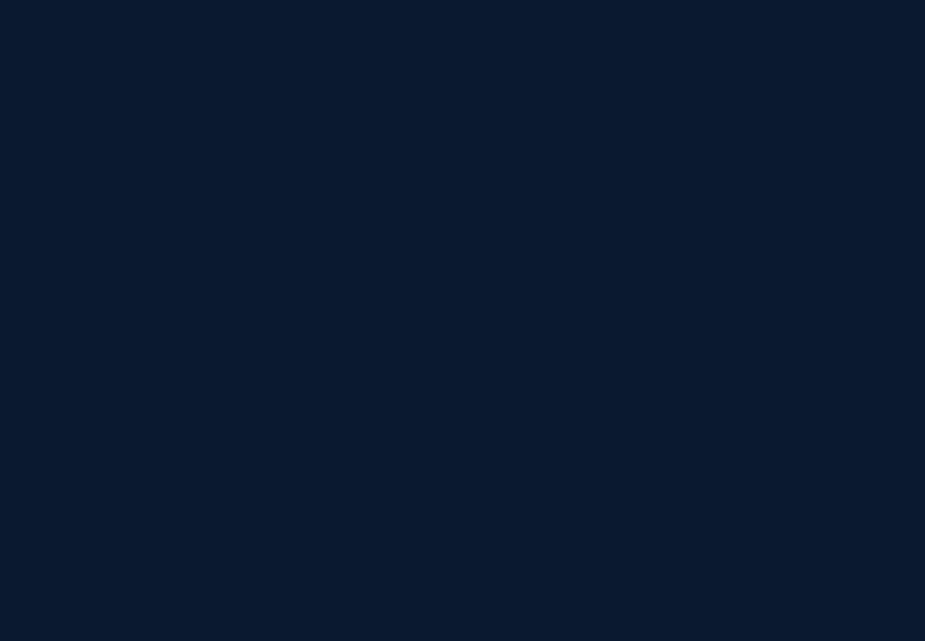
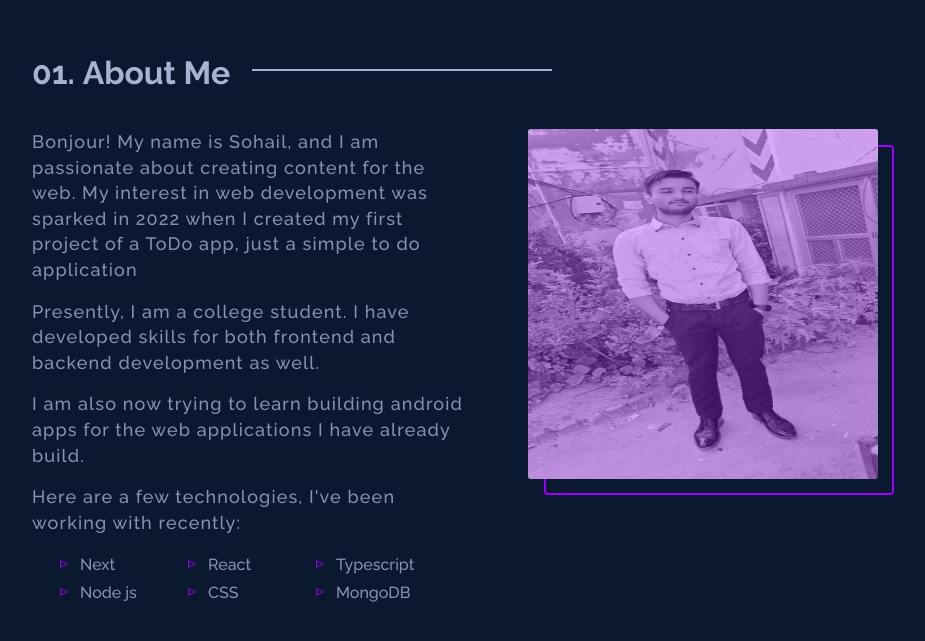
Before and after one commit to 365-Code/Portfolio, a Next.js app: page / in a window 1280 px wide. Shown: the part 1007-1648 px from the top of the page, without its empty margins (208-1133 px from the left). Before the commit the page ends 826 px from the top, so only its background shows below. Built offline with nearby package versions, Linux system fonts and the light colour scheme.

Commit message:
about section completed

```diff
--- a/app/components/Logo.tsx
+++ b/app/components/Logo.tsx
@@ -16,7 +16,7 @@ function Logo() {
           /> */}
 
           <g id="K" transform="translate(30.000000, 70.000000)">
-          <text className={`${firaCode.className} font-medium`} fill="currentColor" font-size="60" font-weight="300">
+          <text className={`${firaCode.className} font-medium`} fill="currentColor" fontSize="60" fontWeight="300">
             <tspan x="0" y="0">
             S</tspan>
             </text>
--- a/app/page.tsx
+++ b/app/page.tsx
@@ -4,12 +4,16 @@ import Navbar from './sections/Navbar'
 import SocialIcons from './components/SocialIcons'
 import Email from './components/Email'
 import Hero from './sections/Hero'
+import About from './sections/About'
 
 const Home = () => {
   return (
     <div className='app'>
       <Navbar/>
+      <main>
       <Hero/>
+      <About/>
+      </main>
       <SocialIcons/>
       <Email/>
     </div>
--- /dev/null
+++ b/app/scss/sections/_about.scss
@@ -0,0 +1,108 @@
+.about{
+    margin: 15rem 0;
+    .title{
+        color: var(--lightest-slate);
+        position: relative;
+        h2{
+            margin-bottom: 2rem;
+            font-size: var(--tx2large);
+            font-weight: 700;
+            &::before{
+                counter-increment: title;
+                content: "0" counter(title) ".";
+                margin-right: 0.5rem;
+                border: var(--theme-color)
+            }
+            &::after{
+                content: "";
+                display: block;
+                position: absolute;
+                top: 20px;
+                width: 300px;
+                background-color: var(--lightest-slate);
+                height: 2px;
+                margin-left: 220px;
+            }
+        }
+    }
+    &-grid{
+        display: grid;
+        grid-template-columns: 60% 40%;;
+        gap: 1rem;
+        &-info{
+            display: flex;
+            flex-direction: column;
+            gap: 1rem;
+            &-text{
+                color: var(--slate);
+                margin-right: 10%;
+                font-size: var(--tlarge);
+                letter-spacing: 0.07rem;
+                line-height: 1.6rem;
+                font-weight: 500;
+            }
+            &-list{
+                display: grid;
+                grid-template-columns: repeat(3, 1fr);
+                list-style-type: none;
+                padding: 0 3rem;
+                &-item{
+                    line-height: 1.7rem;
+                    font-weight: 500;
+                    font-size: var(--tbase);
+                    color: var(--slate);
+                    position: relative;
+                    &::before{
+                        content: "▹";
+                        position: absolute;
+                        left: -20px;
+                        color: var(--theme-color);
+                        top: 6px;
+                        line-height: 12px;
+
+                    }
+                }
+            }
+        }
+        &-photo{
+            @apply relative w-max h-max;
+
+            &:hover{
+                .overlay{
+                    background-color: #00000000
+                }
+                .overlay-border{
+                    top: 0.5rem;
+                    left: 0.5rem;
+
+                }
+                img{
+                    filter: none
+                }
+            }
+
+            .overlay{
+                @apply z-[1] absolute w-[350px] h-[350px] bg-[#9d00ff4d] rounded;
+                transition: 0.3s ease-in-out;
+            }
+
+            .overlay-border{
+                @apply z-[-3] h-full w-full absolute rounded;
+                border: 2px solid var(--theme-color);
+                top: 1rem;
+                left: 1rem;
+                transition: 0.3s ease-in-out;
+            }
+            &-container{
+                @apply relative w-[350px] h-[350px] object-cover;
+                img{
+                    z-index: 0;
+                    filter: grayscale(100%);
+                    transition: 0.3s ease-in-out;
+                    border-radius: 0.2rem;
+
+                }
+            }
+        }
+    }
+}
--- a/app/scss/sections/_index.scss
+++ b/app/scss/sections/_index.scss
@@ -1,2 +1,3 @@
 @import "navbar";
 @import "hero";
+@import "about";
--- /dev/null
+++ b/app/sections/About.tsx
@@ -0,0 +1,52 @@
+import Image from 'next/image'
+import React from 'react'
+import sohail from "@/public/sohail.jpeg"
+import { Raleway } from 'next/font/google'
+
+const raleway = Raleway({subsets:['latin']})
+const About = () => {
+  return (
+
+    <div id='about' className='about'>
+        <div className={`title ${raleway.className}`}>
+            <h2>About Me</h2>
+        </div>
+        <div className="about-grid">
+            <div className="about-grid-info">
+                <p className={`about-grid-info-text ${raleway.className}`}>
+                    Bonjour! My name is Sohail, and I am passionate about creating content for the web. My interest in web development was sparked in 2022 when I created my first project of a ToDo app, just a simple to do application
+                </p>
+                <p className={`about-grid-info-text ${raleway.className}`}>
+                    Presently, I am a college student. I have developed skills for both frontend and backend development as well.
+                </p>
+                <p className={`about-grid-info-text ${raleway.className}`}>
+                  I am also now trying to learn building android apps for the web applications I have already build.
+                </p>
+                {/* <p className="about-grid-info-text">
+
+                </p> */}
+                <p className={`about-grid-info-text ${raleway.className}`}>
+                    Here are a few technologies, I&apos;ve been working with recently:
+                </p>
+                <ul className={`about-grid-info-list ${raleway.className}`}>
+                    <li className="about-grid-info-list-item">Next</li>
+                    <li className="about-grid-info-list-item">React</li>
+                    <li className="about-grid-info-list-item">Typescript</li>
+                    <li className="about-grid-info-list-item">Node js</li>
+                    <li className="about-grid-info-list-item">CSS</li>
+                    <li className="about-grid-info-list-item">MongoDB</li>
+                </ul>
+            </div>
+            <div className="about-grid-photo">
+                <div className="overlay"></div>
+                <div className="overlay-border"></div>
+                <div className="about-grid-photo-container">
+                    <Image src={sohail} alt='sohail' fill />
+                </div>
+            </div>
+        </div>
+    </div>
+  )
+}
+
+export default About
--- a/app/sections/Hero.tsx
+++ b/app/sections/Hero.tsx
@@ -7,8 +7,6 @@ const raleway = Raleway({subsets:['latin']})
 
 const Hero = () => {
   return (
-    <main>
-
     <div className='hero'>
         <h1 className="hero-title">
             Hi my name is
@@ -29,7 +27,6 @@ const Hero = () => {
         </div>
 
     </div>
-    </main>
   )
 }
 
```
Also changed, not shown: public/sohail.jpeg (added).
